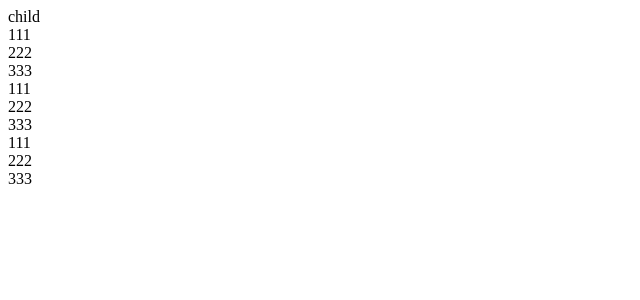
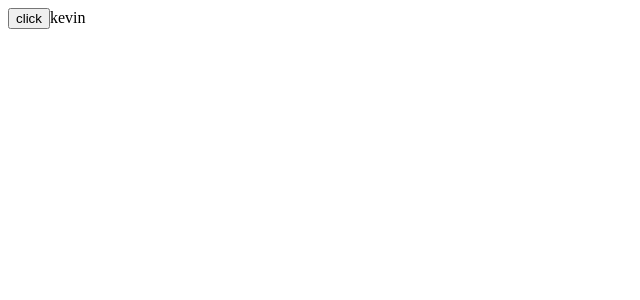
Before and after one commit to Yangyukai0129/webpack-test, a React (Create React App) app in the folder code/myapp/: page / in a window 1280 px wide. Shown: the top 300 px of the page, without its empty margins (0-640 px from the left). Built offline with nearby package versions, Linux system fonts and the light colour scheme.

Commit message:
增加15練習

```diff
--- /dev/null
+++ b/code/myapp/src/02-advanced/15-生命週期-更新階段2.js
@@ -0,0 +1,43 @@
+import React, { Component } from 'react'
+
+export default class App extends Component {
+    state = {
+        myname: "kevin"
+    }
+
+    render() {
+        console.log("render")
+        return (
+            <div>
+                <button onClick={() => {
+                    this.setState({
+                        myname: "小明"
+                    })
+                }}>click</button>
+                {this.state.myname}
+            </div>
+        )
+    }
+
+    // scu
+    shouldComponentUpdate(nextProps, nextState) {
+        // return true 應該更新
+        // return false 阻止更新
+        // this.state 老的狀態
+        // nextState 新的狀態
+
+        // 只要老的狀態跟新的狀態有不一樣的地方就進行更新(要轉換成字串才能去判斷)
+        if (JSON.stringify(this.state) !== JSON.stringify(nextState)) {
+            return true
+        }
+        return false
+    }
+
+    UNSAFE_componentWillUpdate() {
+        console.log("UNSAFE_componentWillMount")
+    }
+
+    componentDidUpdate() {
+        console.log("componentDidMount")
+    }
+}
--- a/code/myapp/src/index.js
+++ b/code/myapp/src/index.js
@@ -4,7 +4,7 @@ import { createRoot } from 'react-dom/client'
 
 // createRoot(document.getElementById('root')).render(<div>234</div>);
 
-import App from './02-advanced/10-插槽'
+import App from './02-advanced/15-生命週期-更新階段2'
 
 createRoot(document.getElementById('root')).render(<App></App>)
 
```
Also changed, not shown: code/myapp/src/02-advanced/14-生命週期-更新階段1.js (+5 -5 lines).
